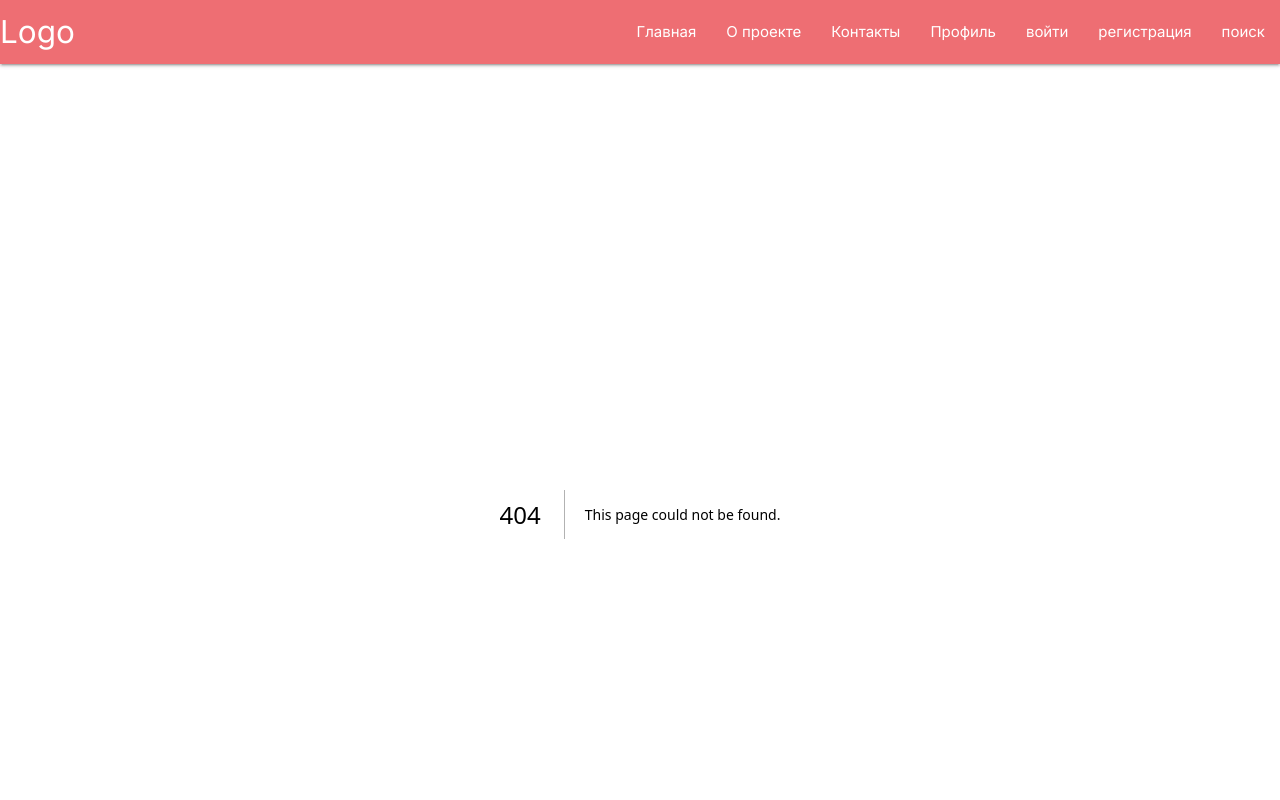
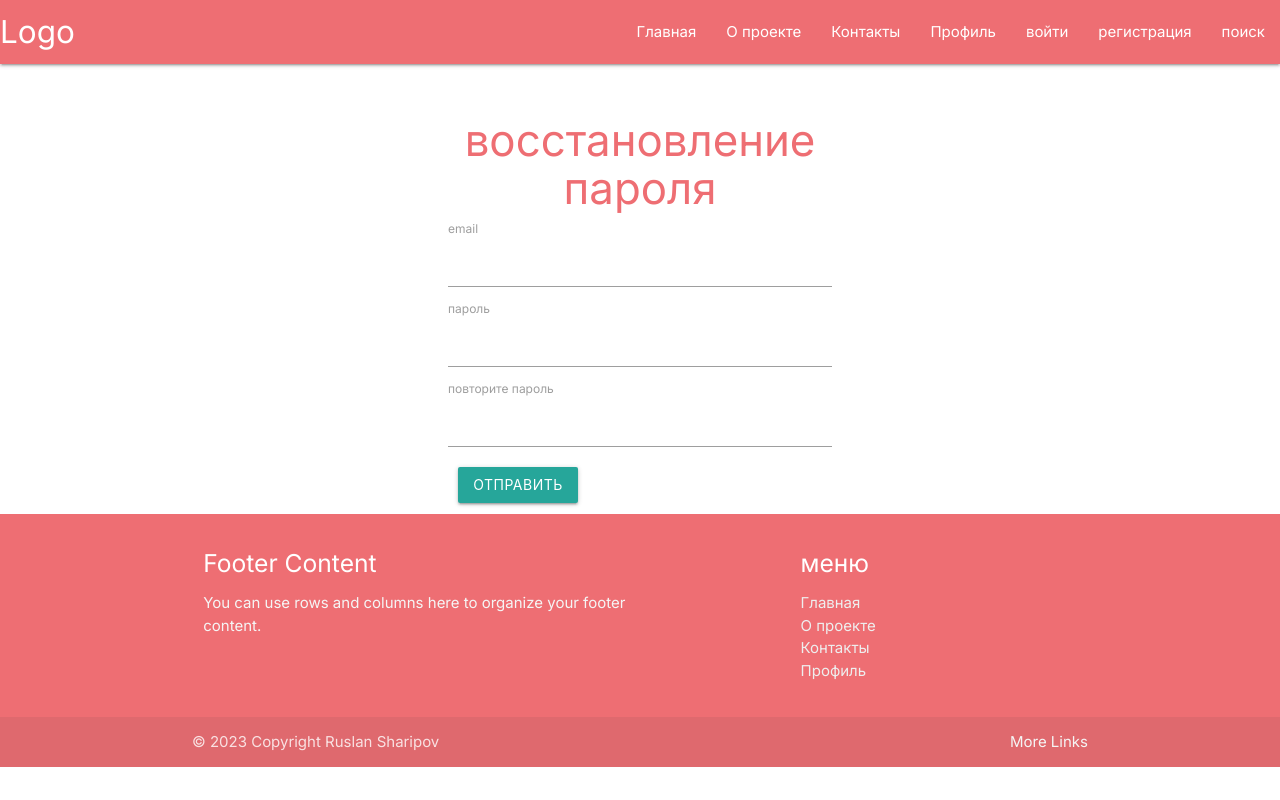
Before and after one commit to RuslanSharipov63/nextUpdate, a Next.js app: page /reconstructionpass/1 in a window 1280 px wide. Before the commit this address had no page. Shown: the top 800 px of the page. Built offline with nearby package versions, Linux system fonts and the light colour scheme.

Commit message:
create forgot pass

```diff
--- a/app/auth/page.tsx
+++ b/app/auth/page.tsx
@@ -1,5 +1,5 @@
 "use client";
-
+import { nanoid } from "@reduxjs/toolkit";
 import { useRouter } from "next/navigation";
 import { useEffect, useState } from "react";
 import { useAppDispatch, useAppSelector } from "@/hooks/hooks";
@@ -73,6 +73,7 @@ const AuthPage = () => {
     <div className={styles.container} style={{ marginBottom: "200px" }}>
       <div></div>
       <form>
+        {forgotPass.length > 2 ? <Link href={`/reconstructionpass/${nanoid()}`}>забыли пароль?</Link> : null}
         <div>
           <HelperText
             text={checkEmailPass ? null : "Некорректно заполнены поля"}
@@ -100,8 +101,9 @@ const AuthPage = () => {
           />
         </div>
         <Button text={"войти"} funcClick={checkAuth} />
-        {forgotPass.length > 2 ? <Link href="/reconstructionpass">забыли пароль?</Link> : null}
+
       </form>
+
       <div></div>
     </div>
   );
--- /dev/null
+++ b/app/reconstructionpass/[unicpath]/page.tsx
@@ -0,0 +1,96 @@
+"use client"
+import { useRouter } from "next/navigation";
+import { useEffect, useState } from "react";
+import { useParams } from "next/navigation";
+import { useAppSelector, useAppDispatch } from "@/hooks/hooks";
+import TextField from "@/components/TextField";
+import Button from "@/components/Button";
+import styles from './../../../stylescomponent/Reconstructionpass.module.css'
+import LabelText from "@/components/LabelText";
+import Title from "@/components/Title";
+import HelperText from "@/components/HelperText";
+import { changeDisabledButton } from "@/store/ButtonSlice";
+import { fetchUpdatePassword } from "@/store/UpdatePasswordSlice";
+
+const ReconstructionPass = () => {
+    const { push } = useRouter();
+    const params = useParams();
+    const dispatch = useAppDispatch();
+    const { success, token } = useAppSelector(state => state.UpdatePasswordSlice)
+    const { disabledValueUpdate } = useAppSelector(state => state.ButtonSlice)
+    const [checkPass, setCheckPass] = useState(false)
+    const [valueInput, setValueInput] = useState({
+        email: '',
+        pass: '',
+        passtwo: '',
+    })
+    const handleChange = (value: string, name: string) => {
+        setValueInput({
+            ...valueInput,
+            [name]: value
+        })
+    }
+
+    const send = async () => {
+        setCheckPass(false)
+        await dispatch(changeDisabledButton('disabledValueUpdate'))
+        if (valueInput.pass === valueInput.passtwo && valueInput.pass.length > 5 && valueInput.pass.length <= 8) {
+
+            let dataUpdatePass = await {
+                email: valueInput.email,
+                password: valueInput.pass,
+                unicpath: params.unicpath,
+            }
+            await dispatch(fetchUpdatePassword(dataUpdatePass))
+
+            return;
+        } else {
+            setCheckPass(true)
+            dispatch(changeDisabledButton('disabledValueUpdate'))
+        }
+    }
+
+    useEffect(() => {
+        if (token?.token) {
+            push(`/auth`);
+            return;
+        }
+    }, [token?.token])
+
+
+    return (
+        <div className={styles.containerReconsPass}>
+            <Title text={'восстановление пароля'} />
+            <LabelText text={"email"} />
+            {success.success === false && <HelperText text={'обновление не удалось'} />}
+            {checkPass && <HelperText text={'не валидный пароль'} />}
+            {token?.token && <HelperText text={'пароль обновлен'} />}
+            <TextField
+                typeText={'text'}
+                nameText={'email'}
+                funcChange={handleChange}
+                idText={'forgotpass'}
+                valueText={valueInput.email}
+            />
+            <LabelText text={"пароль"} />
+            <TextField
+                typeText={'password'}
+                nameText={'pass'}
+                funcChange={handleChange}
+                idText={'pass'}
+                valueText={valueInput.pass}
+            />
+            <LabelText text={"повторите пароль"} />
+            <TextField
+                typeText={'password'}
+                nameText={'passtwo'}
+                funcChange={handleChange}
+                idText={'passtwo'}
+                valueText={valueInput.passtwo}
+            />
+            <Button text={'отправить'} funcClick={send} disabled={disabledValueUpdate} />
+        </div>
+    );
+}
+
+export default ReconstructionPass;
--- a/store/AuthSlice.ts
+++ b/store/AuthSlice.ts
@@ -1,6 +1,6 @@
-import { createSlice, createAsyncThunk, PayloadAction } from "@reduxjs/toolkit";
+import { createSlice, createAsyncThunk } from "@reduxjs/toolkit";
 import { BASE_URL } from "@/baseValue";
-import { InitialStateAuthType, IinitialStateList } from "@/types/type";
+import { InitialStateAuthType } from "@/types/type";
 
 export const fetchAuth = createAsyncThunk(
   "name/fetchauth",
@@ -33,6 +33,7 @@ const initialState: InitialStateAuthType = {
     token: "",
   },
   loading: false,
+  token: null
 };
 
 const AuthSlice = createSlice({
--- /dev/null
+++ b/store/UpdatePasswordSlice.ts
@@ -0,0 +1,59 @@
+import { createSlice, createAsyncThunk } from "@reduxjs/toolkit";
+import { BASE_URL } from "@/baseValue";
+
+export const fetchUpdatePassword = createAsyncThunk(
+    'name/fetchupdatepassword',
+    async function (value: {
+        email: string;
+        password: string;
+        unicpath: string
+    }) {
+        const passData = {
+            email: value.email,
+            password: value.password
+        }
+        const dataJSON = JSON.stringify(passData);
+        const response = await fetch(`${BASE_URL}/reconstructionpass/${value.unicpath}`, {
+            method: 'POST',
+            headers: {
+                "Content-Type": 'application/json'
+            },
+            body: dataJSON
+        })
+        const data = await response.json();
+        return data;
+
+    }
+)
+
+type initialStateType = {
+    success: { success: boolean | null };
+    token?: { token: string | null };
+    loading?: string;
+}
+
+const initialState: initialStateType = {
+    success: { success: null },
+    token: { token: null },
+    loading: '',
+}
+
+const UpdatePasswordSlice = createSlice({
+    name: 'updatepasswordslice',
+    initialState,
+    reducers: {},
+    extraReducers: (builder) => {
+        builder
+            .addCase(fetchUpdatePassword.pending, (state) => {
+                state.loading = 'pending'
+            })
+            .addCase(fetchUpdatePassword.fulfilled, (state, action) => {
+                { action.hasOwnProperty('token') ? state.token = action.payload : state.success = action.payload }
+            })
+            .addCase(fetchUpdatePassword.rejected, (state) => {
+                state.loading = 'rejected'
+            })
+    }
+})
+
+export default UpdatePasswordSlice.reducer;
--- a/store/store.tsx
+++ b/store/store.tsx
@@ -15,6 +15,7 @@ import PushSlice from "./PushSlice";
 import RegistrationSlice from "./RegistrationSlice";
 import DeleteProfileSlice from "./DeleteProfileSlice";
 import UpdateProfileSlice from "./UpdateProfileSlice";
+import UpdatePasswordSlice from "./UpdatePasswordSlice";
 
 export const store = configureStore({
   reducer: {
@@ -33,7 +34,8 @@ export const store = configureStore({
     PushSlice,
     RegistrationSlice,
     DeleteProfileSlice,
-    UpdateProfileSlice
+    UpdateProfileSlice,
+    UpdatePasswordSlice
   },
 });
 
--- /dev/null
+++ b/stylescomponent/Reconstructionpass.module.css
@@ -0,0 +1,21 @@
+.containerReconsPass {
+    display: flex;
+    flex-direction: column;
+    justify-content: space-around;
+    align-items: left;
+    width: 90%;
+    height: 400px;
+    margin: 0 auto;
+}
+
+@media (min-width: 600px) and (max-width: 800px) {
+    .containerReconsPass {
+        width: 60%;
+    }
+}
+
+@media (min-width: 800px) {
+    .containerReconsPass {
+        width: 30%;
+    }
+}
```
Also changed, not shown: app/reconstructionpass/page.tsx (deleted, +0 -24 lines), back/controllers/UserController.js (+37 -1 lines), back/server.js (+13 -1 lines), types/type.ts (line endings or trailing spaces).
